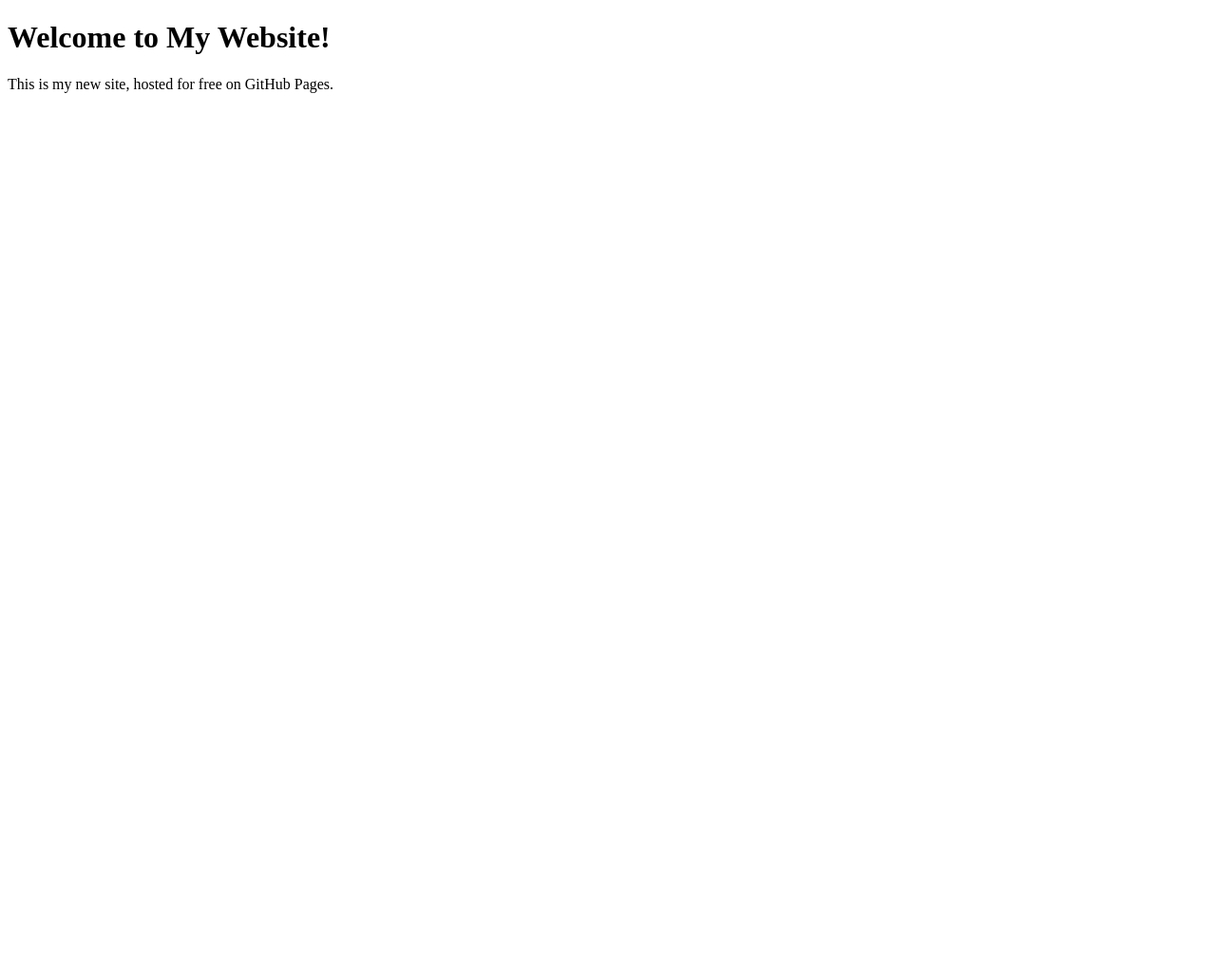
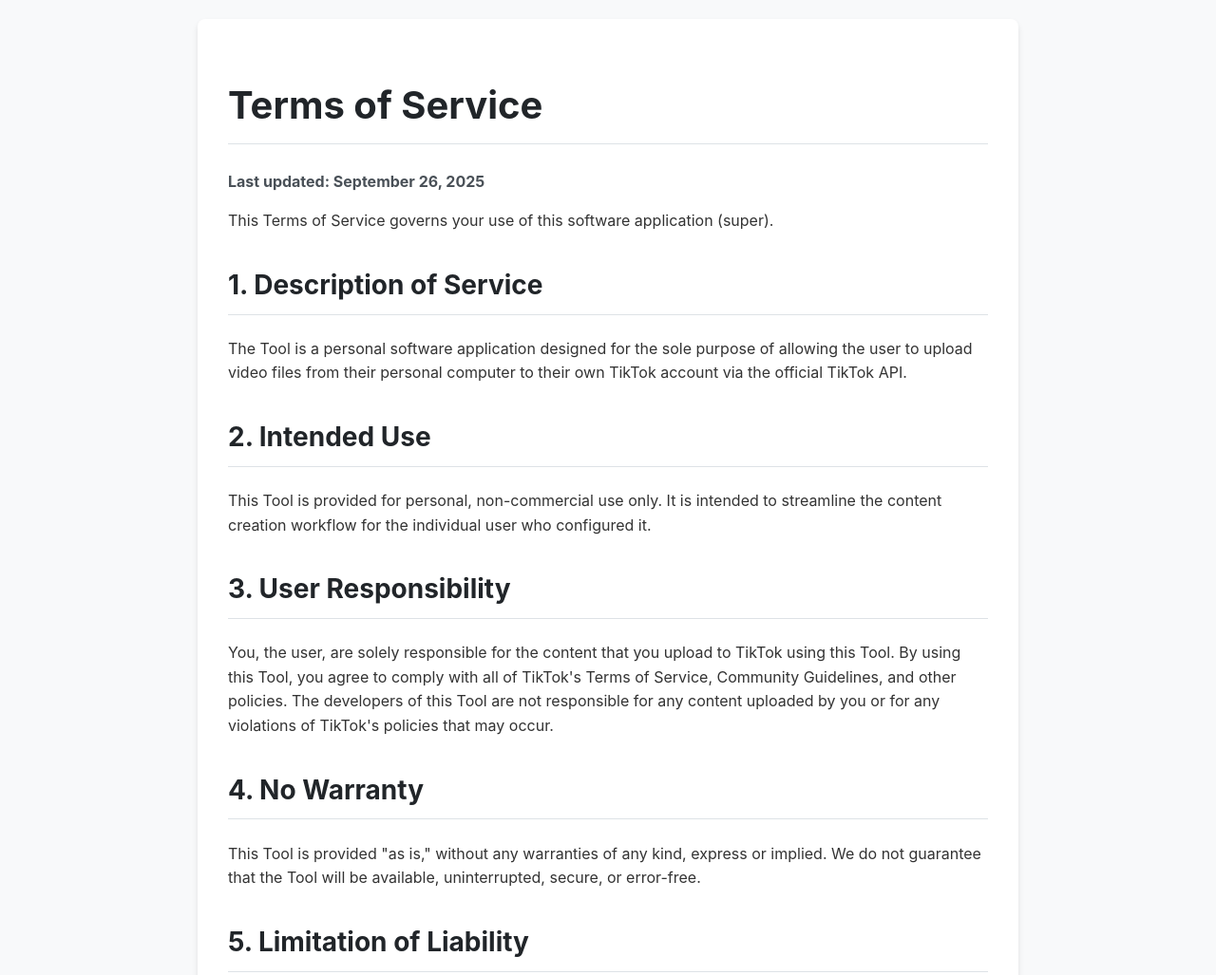
Before and after one commit to BabyRixx/super, a plain HTML site: page index.html in a window 1280 px wide. Shown: the top 1027 px of the page at 95% size. Before the commit the page ends 800 px from the top, so only its background shows below. Drawn offline with Linux system fonts and the light colour scheme.

Commit message:
Update index.html

````diff
--- a/index.html
+++ b/index.html
@@ -1,11 +1,70 @@
 <!DOCTYPE html>
 <html lang="en">
 <head>
-    <meta charset="UTF--8">
-    <title>My Awesome Website</title>
+    <meta charset="UTF-8">
+    <meta name="viewport" content="width=device-width, initial-scale=1.0">
+    <title>Terms of Service</title>
+    <style>
+        body {
+            font-family: -apple-system, BlinkMacSystemFont, "Segoe UI", Roboto, Helvetica, Arial, sans-serif, "Apple Color Emoji", "Segoe UI Emoji", "Segoe UI Symbol";
+            line-height: 1.6;
+            color: #333;
+            background-color: #f8f9fa;
+            margin: 0;
+            padding: 20px;
+        }
+        .container {
+            max-width: 800px;
+            margin: 0 auto;
+            background-color: #fff;
+            padding: 2rem;
+            border-radius: 8px;
+            box-shadow: 0 4px 6px rgba(0,0,0,0.1);
+        }
+        h1, h2 {
+            color: #212529;
+            border-bottom: 1px solid #dee2e6;
+            padding-bottom: 0.5rem;
+        }
+        h1 {
+            font-size: 2.5rem;
+        }
+        h2 {
+            font-size: 1.75rem;
+            margin-top: 2rem;
+        }
+        p {
+            margin-bottom: 1rem;
+        }
+        strong {
+            color: #495057;
+        }
+    </style>
 </head>
 <body>
-    <h1>Welcome to My Website!</h1>
-    <p>This is my new site, hosted for free on GitHub Pages.</p>
+    <div class="container">
+        <h1>Terms of Service</h1>
+        <p><strong>Last updated: September 26, 2025</strong></p>
+        <p>This Terms of Service governs your use of this software application (super).</p>
+
+        <h2>1. Description of Service</h2>
+        <p>The Tool is a personal software application designed for the sole purpose of allowing the user to upload video files from their personal computer to their own TikTok account via the official TikTok API.</p>
+
+        <h2>2. Intended Use</h2>
+        <p>This Tool is provided for personal, non-commercial use only. It is intended to streamline the content creation workflow for the individual user who configured it.</p>
+
+        <h2>3. User Responsibility</h2>
+        <p>You, the user, are solely responsible for the content that you upload to TikTok using this Tool. By using this Tool, you agree to comply with all of TikTok's Terms of Service, Community Guidelines, and other policies. The developers of this Tool are not responsible for any content uploaded by you or for any violations of TikTok's policies that may occur.</p>
+
+        <h2>4. No Warranty</h2>
+        <p>This Tool is provided "as is," without any warranties of any kind, express or implied. We do not guarantee that the Tool will be available, uninterrupted, secure, or error-free.</p>
+
+        <h2>5. Limitation of Liability</h2>
+        <p>In no event shall the creators of this Tool be liable for any claim, damages, or other liability arising from or in connection with the use of the Tool.</p>
+
+        <h2>6. Changes to Terms</h2>
+        <p>We may modify these terms at any time. By continuing to use the Tool after changes are made, you agree to be bound by the revised terms.</p>
+    </div>
 </body>
 </html>
+```
````
